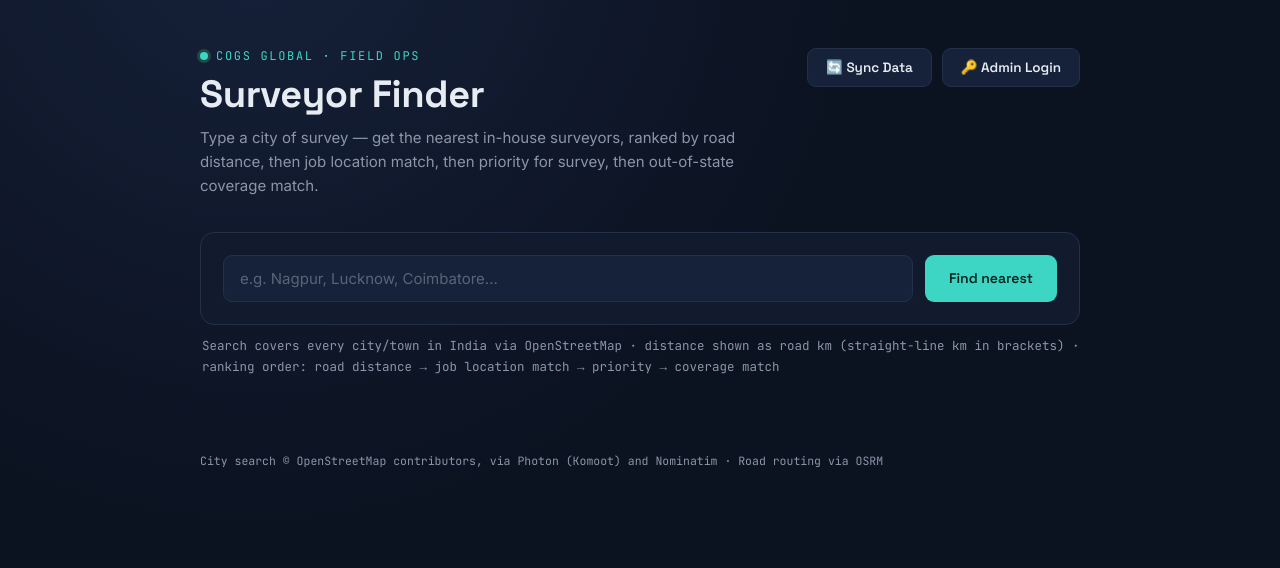
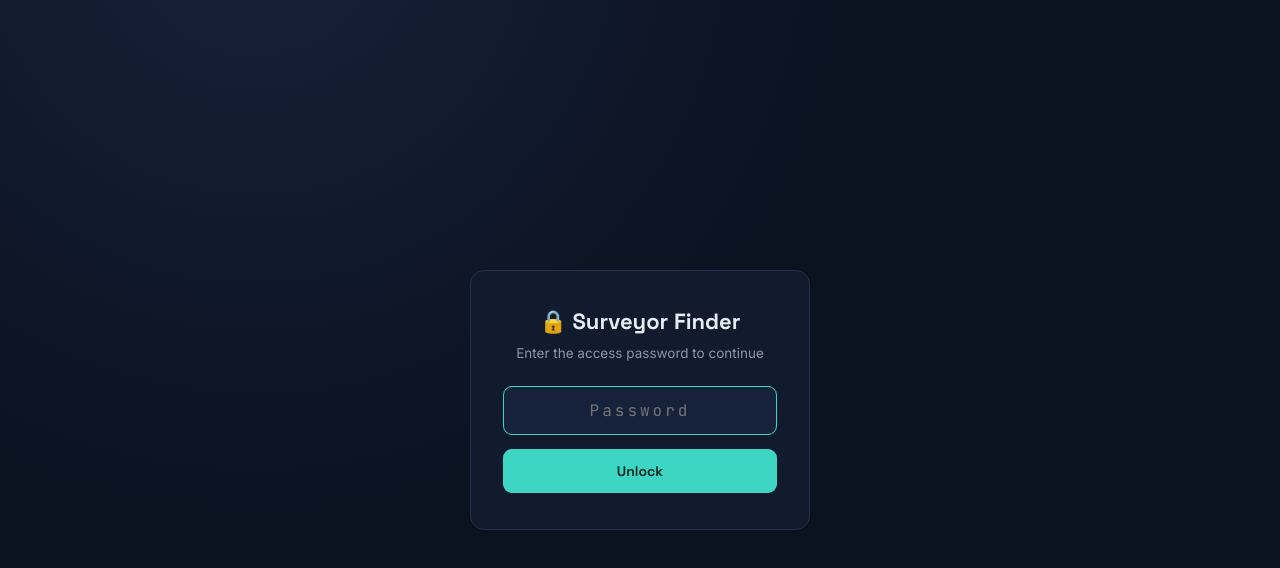
Before and after one commit to sumitbarthwal/COGS-GLOBAL, a plain HTML site: page index.html in a window 1280 px wide. Drawn offline with nearby package versions, Linux system fonts and the light colour scheme.

Commit message:
Add files via upload

```diff
--- a/index.html
+++ b/index.html
@@ -664,9 +664,83 @@
     .distance{ grid-column: 1 / -1; text-align:left; }
     .header-bar{ flex-direction:column; gap:10px; }
   }
+  body.locked > :not(.password-gate){ display:none !important; }
+  .password-gate{
+    position: fixed; inset: 0; z-index: 9999;
+    background: radial-gradient(circle at 20% -10%, #16213A 0%, #0B1220 45%), var(--bg);
+    display:flex; align-items:center; justify-content:center; padding:20px;
+  }
+  .password-gate.hidden{ display:none; }
+  .gate-panel{
+    background: var(--panel);
+    border: 1px solid var(--line);
+    border-radius: 14px;
+    padding: 36px 32px;
+    max-width: 340px;
+    width: 100%;
+    text-align: center;
+  }
+  .gate-panel h2{
+    font-family:'Space Grotesk', sans-serif;
+    font-weight:700;
+    font-size: 22px;
+    margin: 0 0 8px;
+  }
+  .gate-panel p{
+    color: var(--text-dim);
+    font-size: 13.5px;
+    line-height:1.6;
+    margin: 0 0 22px;
+  }
+  .gate-panel input{
+    width:100%;
+    background: var(--panel-2);
+    border: 1px solid var(--line);
+    border-radius: 9px;
+    padding: 13px 16px;
+    color: var(--text);
+    font-family:'JetBrains Mono', monospace;
+    font-size:16px;
+    text-align:center;
+    letter-spacing: 3px;
+    outline:none;
+    margin-bottom: 14px;
+  }
+  .gate-panel input:focus{ border-color: var(--accent); }
+  .gate-panel button{
+    width:100%;
+    background: var(--accent);
+    color: #05221D;
+    border:none;
+    border-radius:9px;
+    padding: 13px;
+    font-family:'Space Grotesk', sans-serif;
+    font-weight:600;
+    font-size:14px;
+    cursor:pointer;
+  }
+  .gate-panel button:hover{ opacity:0.88; }
+  .gate-error{
+    color: var(--danger);
+    font-size: 12.5px;
+    margin-top: 12px;
+    display:none;
+  }
+  .gate-error.show{ display:block; }
 </style>
 </head>
-<body>
+<body class="locked">
+
+<div class="password-gate" id="passwordGate">
+  <div class="gate-panel">
+    <h2>🔒 Surveyor Finder</h2>
+    <p>Enter the access password to continue</p>
+    <input type="password" id="gatePassInput" placeholder="Password" autocomplete="off">
+    <button id="gateSubmitBtn">Unlock</button>
+    <div class="gate-error" id="gateError">Incorrect password. Try again.</div>
+  </div>
+</div>
+
 <div class="wrap">
 
   <div class="header-bar">
@@ -777,6 +851,34 @@
 </div>
 
 <script>
+// Simple access gate: keeps casual visitors out, not a real security boundary
+// (like any client-side check, the password is visible to anyone who views
+// source — it's meant as a soft door, not encryption).
+const GATE_PASSWORD = "COGSGlobal";
+const passwordGate = document.getElementById("passwordGate");
+const gatePassInput = document.getElementById("gatePassInput");
+const gateSubmitBtn = document.getElementById("gateSubmitBtn");
+const gateError = document.getElementById("gateError");
+
+function tryUnlock(){
+  if (gatePassInput.value.trim() === GATE_PASSWORD){
+    document.body.classList.remove("locked");
+    passwordGate.classList.add("hidden");
+  } else {
+    gateError.classList.add("show");
+    gatePassInput.value = "";
+    gatePassInput.focus();
+  }
+}
+gateSubmitBtn.addEventListener("click", tryUnlock);
+gatePassInput.addEventListener("keydown", e => {
+  if (e.key === "Enter"){
+    e.preventDefault();
+    tryUnlock();
+  }
+});
+gatePassInput.focus();
+
 const DEFAULT_SURVEYORS = [
   {name:"Akash Raval Shailenbhai", city:"Ahmedabad", state:"Gujarat", contact:"7567572653", email:"akash.raval@cogsglobal.com", coverage:"NIL", priority:"Low", licensed:false},
   {name:"Amit Kumar Yadav", city:"Delhi NCR", state:"Delhi", contact:"8081168938", email:"operation14@cogsglobal.com", coverage:"Haryana, Punjab, Uttar Pradesh, Uttarakhand, Rajasthan", priority:"High", licensed:false},
```
